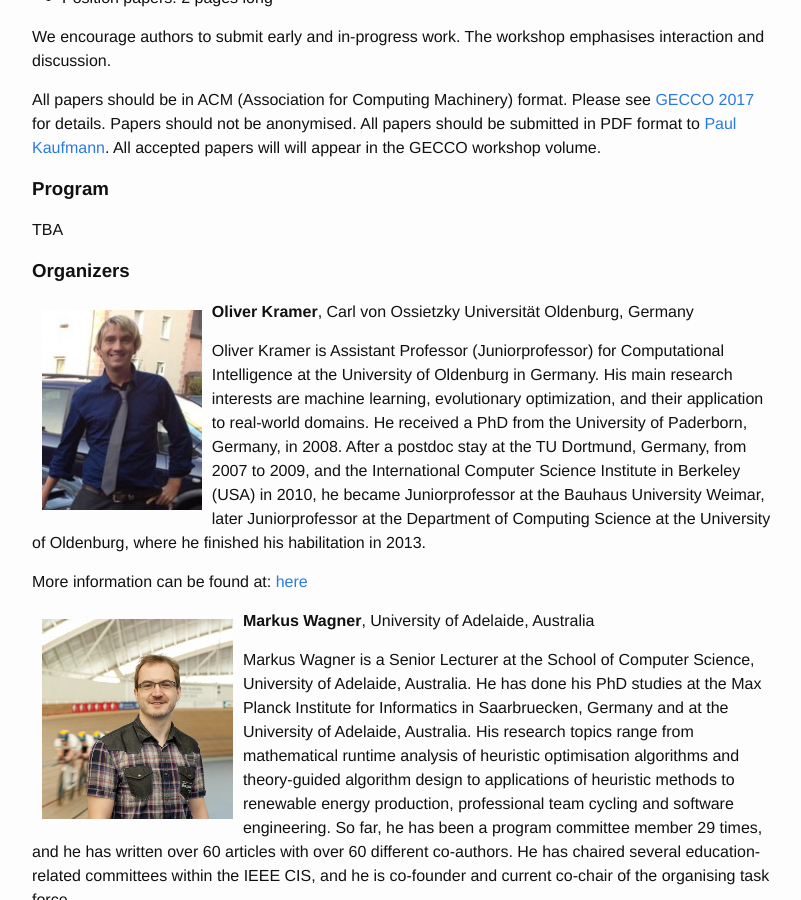
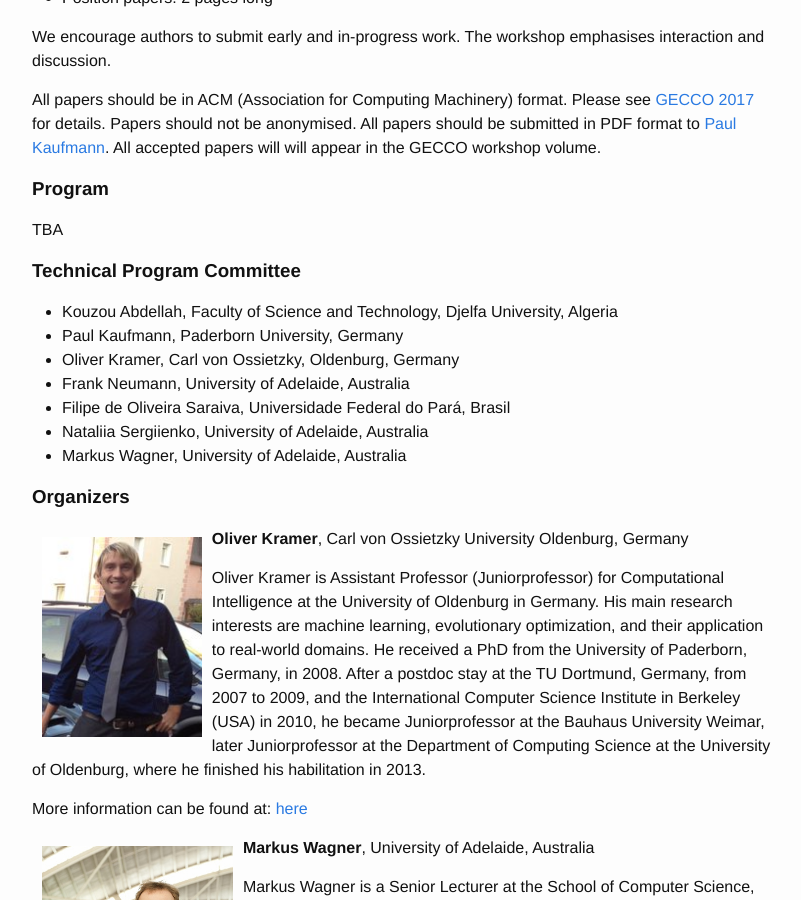
Before and after one commit to ci4energy/ci4energy.github.io, a Jekyll site: the page built from smartea.md, in a window 1280 px wide and 900 px high, scrolled down 1300 px. Shown: the whole window, without its empty margins (238-1039 px from the left). Built offline with Jekyll 4.4.1, drawn with Linux system fonts in a browser that asks for light colours.

Commit message:
no message

```diff
--- a/smartea.md
+++ b/smartea.md
@@ -51,13 +51,23 @@ All papers should be in ACM (Association for Computing Machinery) format. Please
 
 TBA
 
+<h3><b>Technical Program Committee</b></h3>
+
+- Kouzou Abdellah, Faculty of Science and Technology, Djelfa University, Algeria
+- Paul Kaufmann, Paderborn University, Germany
+- Oliver Kramer, Carl von Ossietzky, Oldenburg, Germany
+- Frank Neumann, University of Adelaide, Australia
+- Filipe de Oliveira Saraiva, Universidade Federal do Pará, Brasil
+- Nataliia Sergiienko, University of Adelaide, Australia
+- Markus Wagner, University of Adelaide, Australia
+
 <h3><b>Organizers</b></h3>
 
 <div style="float: left">
     <a href="{{ site.baseurl }}/"><img src="{{ site.baseurl }}/assets/oliver.jpeg" alt="Oliver" height="200" hspace="10" vspace="10"></a>
 </div>
 
-<b>Oliver Kramer</b>, Carl von Ossietzky Universität Oldenburg, Germany
+<b>Oliver Kramer</b>, Carl von Ossietzky University Oldenburg, Germany
 
 Oliver Kramer is Assistant Professor (Juniorprofessor) for Computational Intelligence at the University of Oldenburg in Germany. His main research interests are machine learning, evolutionary optimization, and their application to real-world domains. He received a PhD from the University of Paderborn, Germany, in 2008. After a postdoc stay at the TU Dortmund, Germany, from 2007 to 2009, and the International Computer Science Institute in Berkeley (USA) in 2010, he became Juniorprofessor at the Bauhaus University Weimar, later Juniorprofessor at the Department of Computing Science at the University of Oldenburg, where he finished his habilitation in 2013.
 
```
